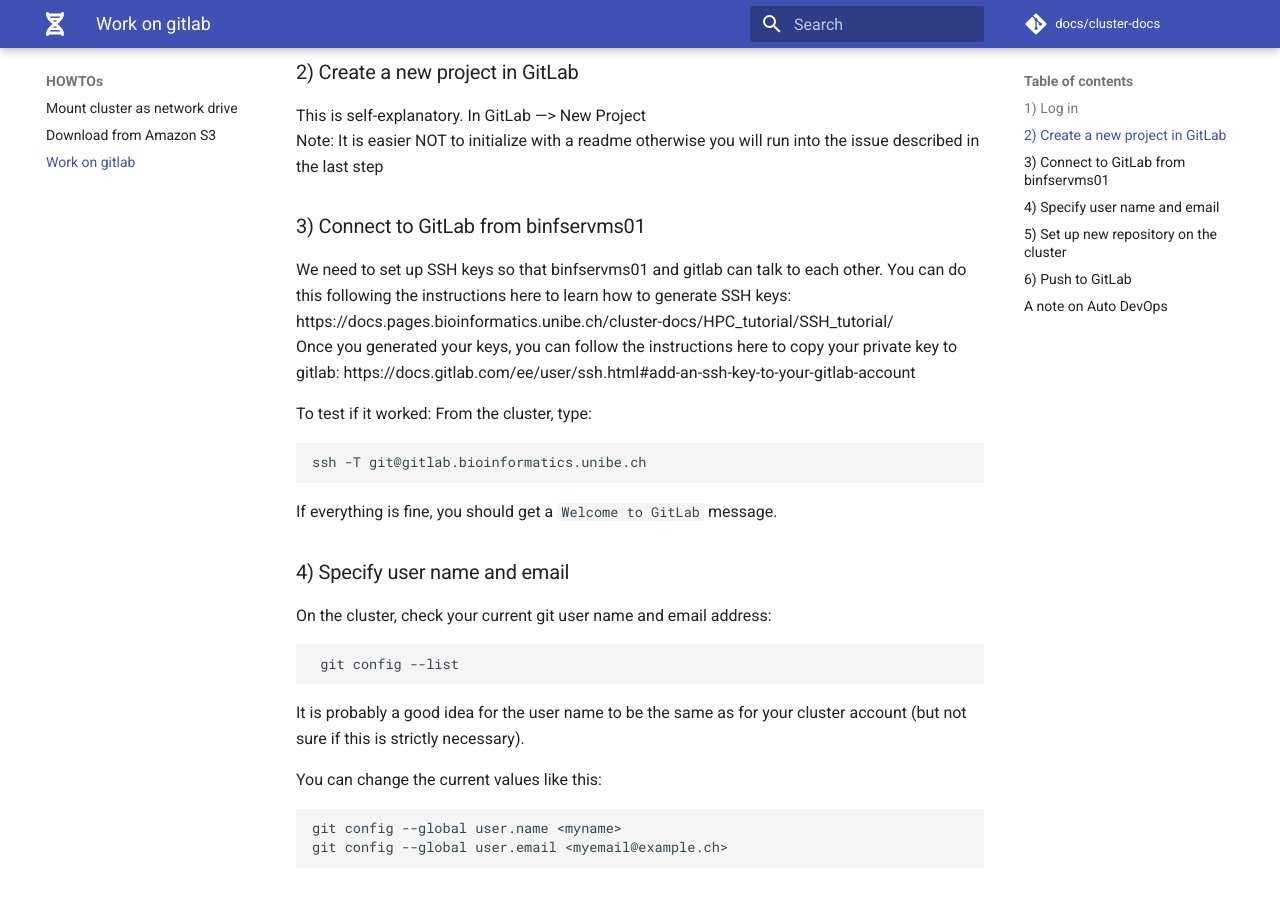
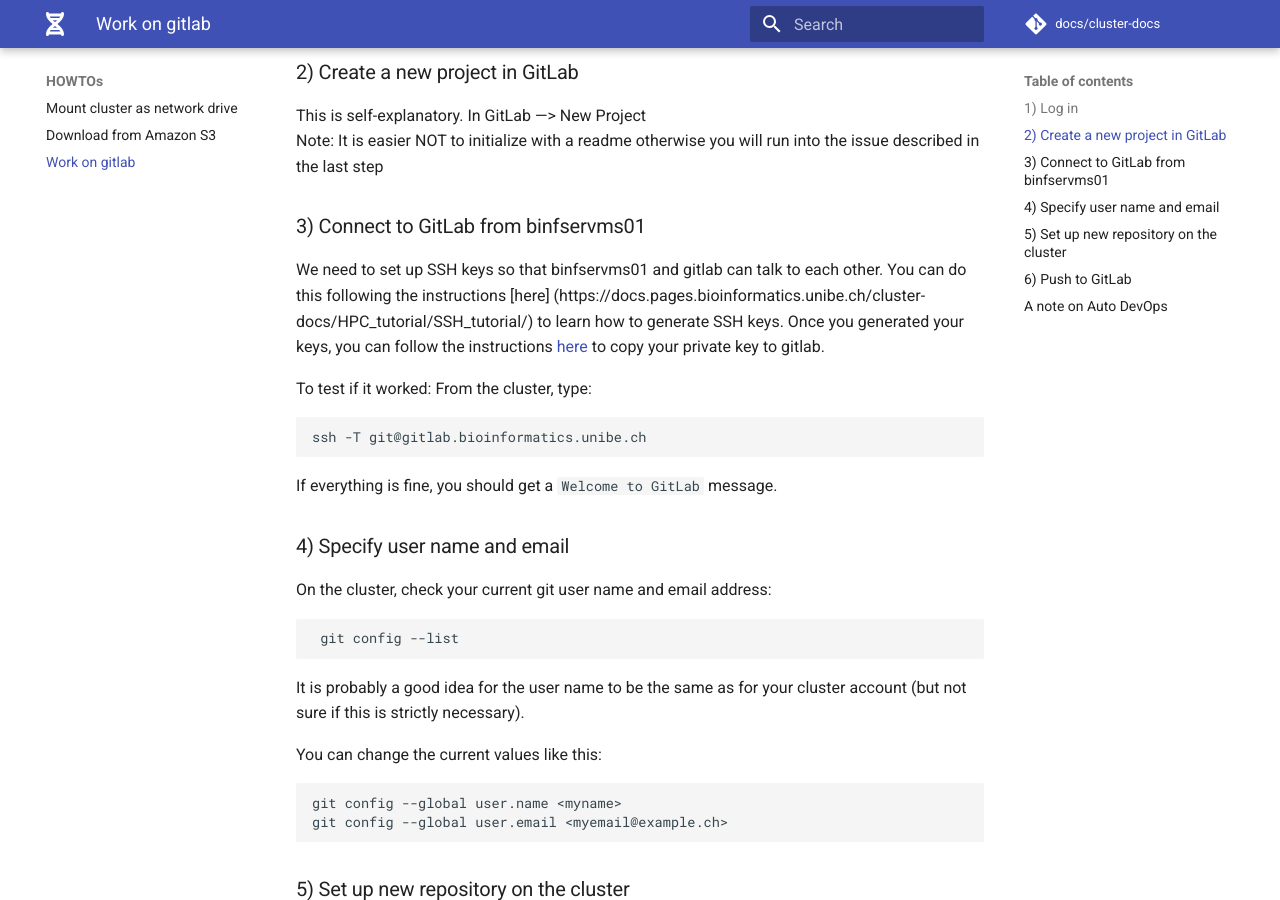
Before and after one commit to GeertvanGeest/cluster-docs, an MkDocs documentation site: the page built from docs/HOWTOs/gitlab.md, in a window 1280 px wide and 900 px high, scrolled down 738 px. Built offline with MkDocs 1.6.1 and Material for MkDocs 9.7.7, drawn with Linux system fonts in a browser that asks for light colours.

Commit message:
make URLs pretty

```diff
--- a/docs/HOWTOs/gitlab.md
+++ b/docs/HOWTOs/gitlab.md
@@ -17,8 +17,7 @@
 
 ### 3) Connect to GitLab from binfservms01
 
-We need to set up SSH keys so that binfservms01 and gitlab can talk to each other. You can do this following the instructions here to learn how to generate SSH keys: https://docs.pages.bioinformatics.unibe.ch/cluster-docs/HPC_tutorial/SSH_tutorial/
-Once you generated your keys, you can follow the instructions here to copy your private key to gitlab: https://docs.gitlab.com/ee/user/ssh.html#add-an-ssh-key-to-your-gitlab-account
+We need to set up SSH keys so that binfservms01 and gitlab can talk to each other. You can do this following the instructions [here] (https://docs.pages.bioinformatics.unibe.ch/cluster-docs/HPC_tutorial/SSH_tutorial/) to learn how to generate SSH keys. Once you generated your keys, you can follow the instructions [here](https://docs.gitlab.com/ee/user/ssh.html#add-an-ssh-key-to-your-gitlab-account) to copy your private key to gitlab.
 
 
 To test if it worked: From the cluster, type:
```
